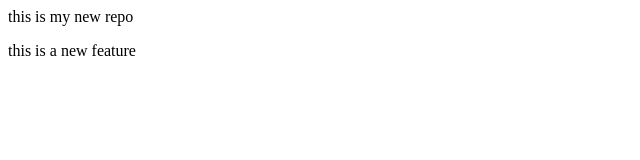
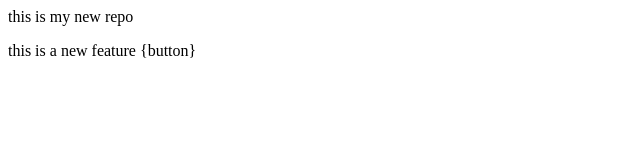
Before and after one commit to Nagdesh/localrepo, a plain HTML site: page index.html in a window 1280 px wide. Shown: the full height of the page, 0-640 px from the left. Drawn offline with Linux system fonts and the light colour scheme.

Commit message:
added feature button

```diff
--- a/index.html
+++ b/index.html
@@ -1,2 +1,2 @@
 <p>this is my new repo<p>
-<p>this is a new feature<p>
+<p>this is a new feature {button} <p>
```
